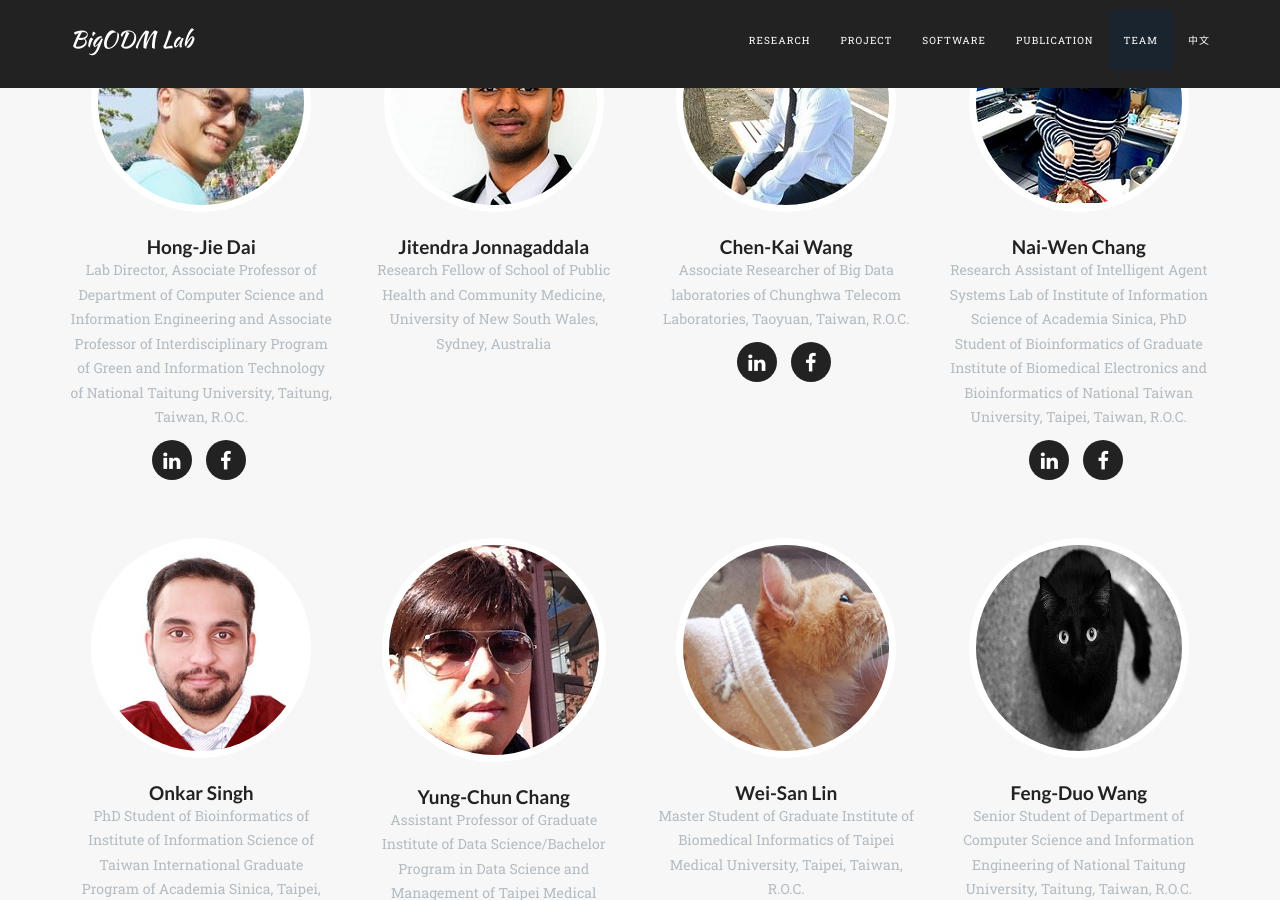
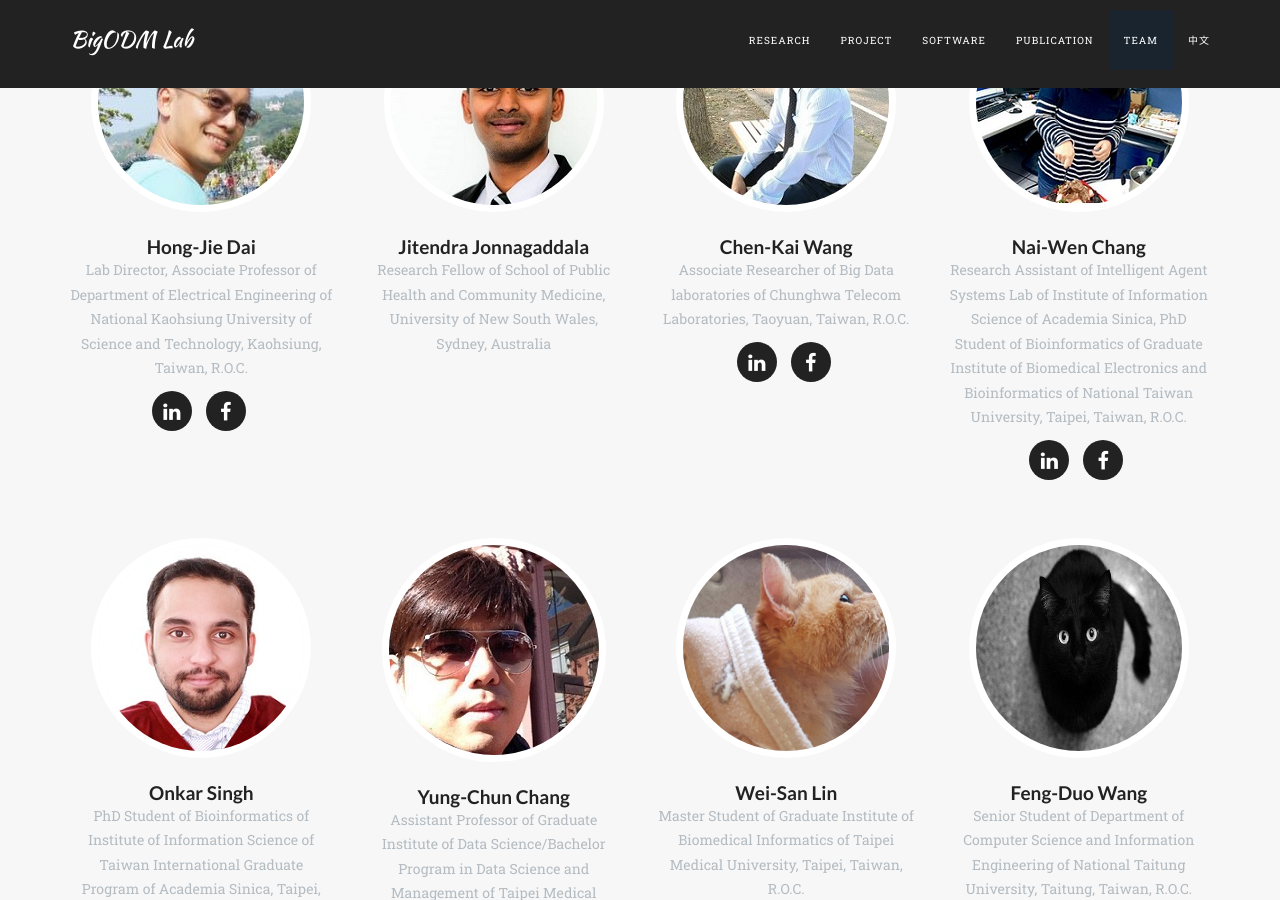
Before and after one commit to nkustislab/nkustislab.github.io, a Jekyll site: the page built from index.html, in a window 1280 px wide and 900 px high, scrolled down 4253 px. Built offline with Jekyll 4.4.1, drawn with Linux system fonts in a browser that asks for light colours; nearby versions of some CDN libraries; some web fonts are replaced.

Commit message:
更新單位資訊

```diff
--- a/_data/authors.yml
+++ b/_data/authors.yml
@@ -2,9 +2,9 @@
 
 hjdai:
   name: Hong-Jie Dai
-  position: Lab Director, Associate Professor of Department of Computer Science and Information Engineering and Associate Professor of Interdisciplinary Program of Green and Information Technology of National Taitung University, Taitung, Taiwan, R.O.C.
+  position: Lab Director, Associate Professor of Department of Electrical Engineering of National Kaohsiung University of Science and Technology, Kaohsiung, Taiwan, R.O.C.
   web: http://bigodatamining.github.io
-  email: hjdai@nttu.edu.tw
+  email: hjdai@nkust.edu.tw
   bio:
   avatar: team/1.jpg
   twitter:
```
